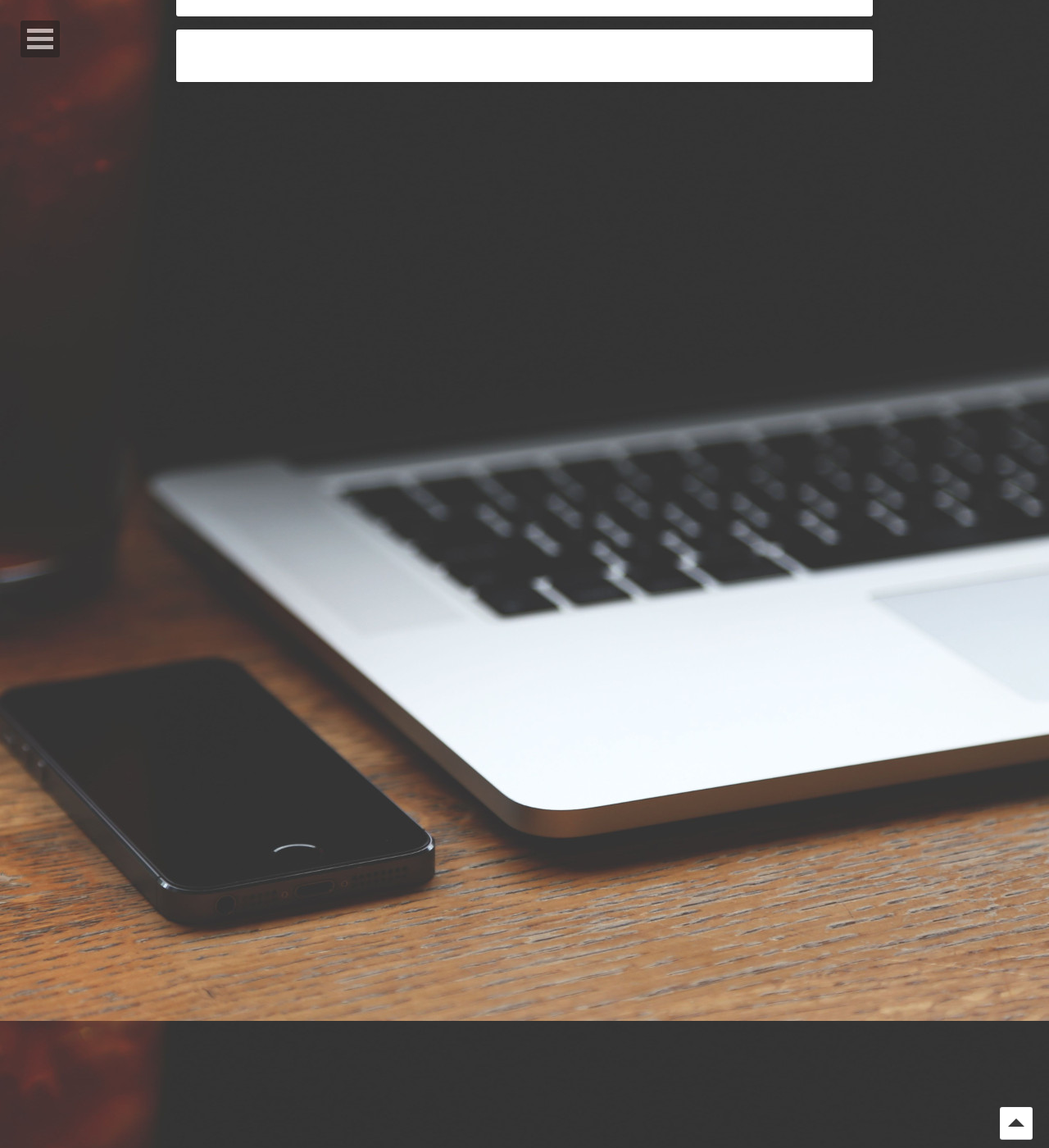
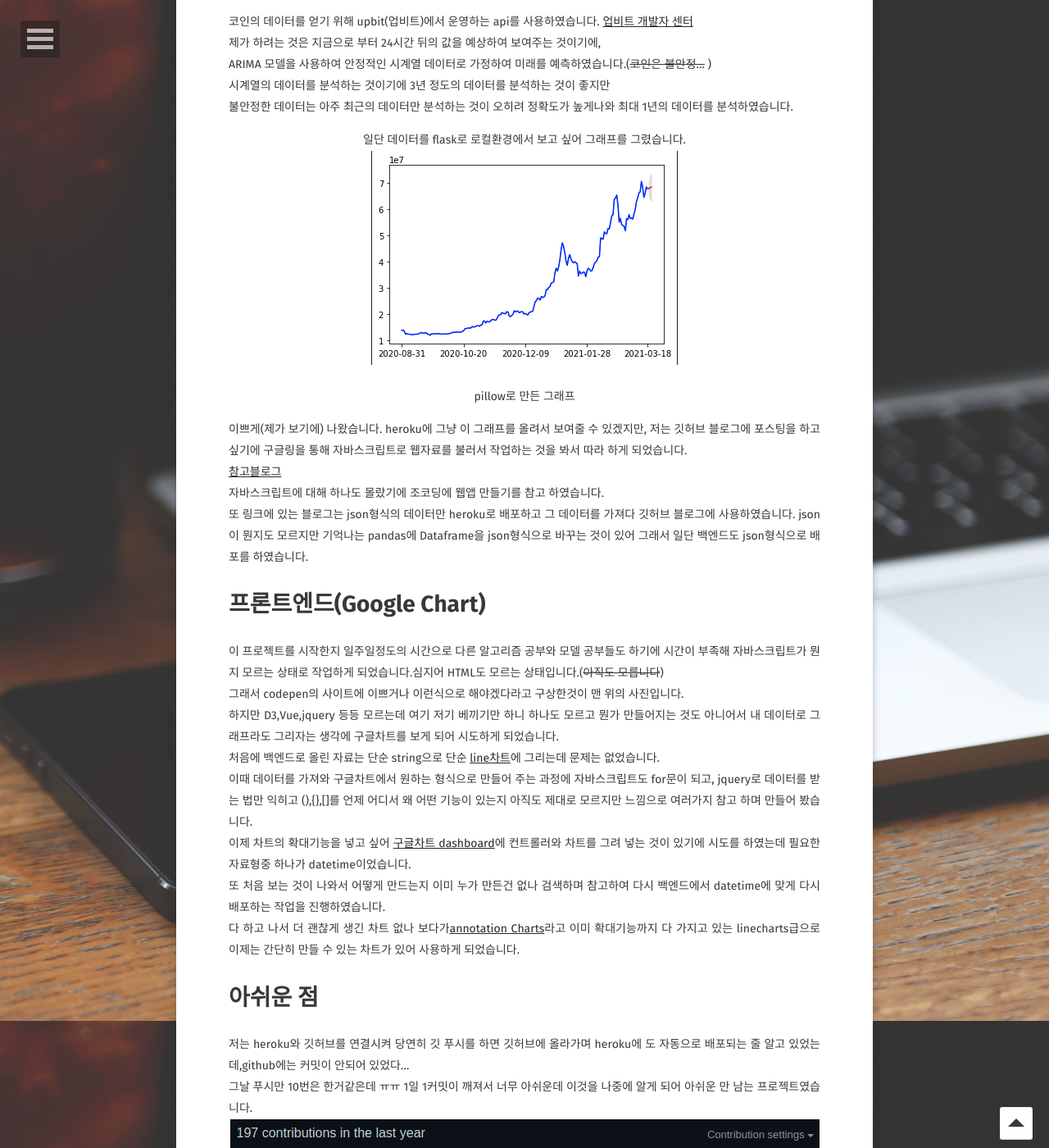
Before and after one commit to HSC-1/HSC-1.github.io, a Jekyll site: the page built from _posts/2021-03-16-project1.md, in a window 1280 px wide and 1400 px high, scrolled down 1375 px. Shown: the whole window at 82% size. Built offline with Jekyll 4.4.1, drawn with Linux system fonts in a browser that asks for light colours; some web fonts are replaced; comment, search, counter and statistics services are not loaded; some of the changed text lies outside the part shown.

Commit message:
coinproject

```diff
--- a/_posts/2021-03-16-project1.md
+++ b/_posts/2021-03-16-project1.md
@@ -22,7 +22,8 @@ github pages(블로그)는 정적으로 웹을 구현해주는 것으로 알고
 반면 flask로 실시간으로 작업하는 것은 동적으로 작동하기에 heroku를 이용하여,
 따로 배포를 해서 back-end로 필요한 작업들을 하고 front-end를 깃허브 블로그에 연결하는 것이 목표입니다.
 
-## 현재 진행도는 실시간으로 비트코인의 변화만 받아서 보여주는 정도입니다.
+~~현재 진행도는 실시간으로 비트코인의 변화만 받아서 보여주는 정도입니다.(3/16)~~
+## 현재 진행도는 코인을 검색하면 종가를 일단위로 최대 1년동안 보여주고, 다음 3일간의 얼마일지 예측이 가능합니다.
 
 # <center> 대략적인 목표 이미지 </center>
 
@@ -30,3 +31,37 @@ github pages(블로그)는 정적으로 웹을 구현해주는 것으로 알고
 <a href ="https://hsc-1.github.io/coinapp/" ><img src="https://raw.githubusercontent.com/HSC-1/HSC-1.github.io/main/_posts/image/pro.png" alt="목표치"></a>
 <center><b><span style="font-size:1.5em"> 이미지 클릭시 사이트 이동</span></b></center>
 <a href = 'https://hsc-1.github.io/coinapp/templates/test.html'><b>실제작업중인 페이지</b></a>
+
+# [백엔드 서버 구축(Flask with heroku)](https://hsc-1.github.io/backend/)
+코인의 데이터를 얻기 위해 upbit(업비트)에서 운영하는 api를 사용하였습니다. [업비트 개발자 센터](https://docs.upbit.com/)
+제가 하려는 것은 지금으로 부터 24시간 뒤의 값을 예상하여 보여주는 것이기에,
+ARIMA 모델을 사용하여 안정적인 시계열 데이터로 가정하여 미래를 예측하였습니다.(~~코인은 불안정...~~ )
+시계열의 데이터를 분석하는 것이기에 3년 정도의 데이터를 분석하는 것이 좋지만
+불안정한 데이터는 아주 최근의 데이터만 분석하는 것이 오히려 정확도가 높게나와 최대 1년의 데이터를 분석하였습니다.
+<center>일단 데이터를 flask로 로컬환경에서 보고 싶어 그래프를 그렸습니다.</center>
+
+<center>
+<img src="https://raw.githubusercontent.com/HSC-1/HSC-1.github.io/main/_posts/image/back.png">
+<br>pillow로 만든 그래프
+</center>
+
+이쁘게(제가 보기에) 나왔습니다. heroku에 그냥 이 그래프를 올려서 보여줄 수 있겠지만, 저는 깃허브 블로그에 포스팅을 하고 싶기에 구글링을 통해 자바스크립트로 웹자료를 불러서 작업하는 것을 봐서 따라 하게 되었습니다.
+[참고블로그](https://towardsdatascience.com/build-a-simple-web-app-with-github-pages-flask-and-heroku-bcb2dacc8331)
+자바스크립트에 대해 하나도 몰랐기에 조코딩에 웹앱 만들기를 참고 하였습니다.
+또 링크에 있는 블로그는 json형식의 데이터만 heroku로 배포하고 그 데이터를 가져다 깃허브 블로그에  사용하였습니다. json이 뭔지도 모르지만 기억나는 pandas에 Dataframe을 json형식으로 바꾸는 것이 있어 그래서 일단 백엔드도 json형식으로 배포를 하였습니다.
+
+# 프론트엔드(Google Chart)
+이 프로젝트를 시작한지 일주일정도의 시간으로 다른 알고리즘 공부와 모델 공부들도 하기에 시간이 부족해 자바스크립트가 뭔지 모르는 상태로 작업하게 되었습니다.심지어 HTML도 모르는 상태입니다.(~~아직도 모릅니다~~)
+그래서 codepen의 사이트에 이쁘거나 이런식으로 해야겠다라고 구상한것이 맨 위의 사진입니다.
+하지만 D3,Vue,jquery 등등 모르는데 여기 저기 베끼기만 하니 하나도 모르고 뭔가 만들어지는 것도 아니어서 내 데이터로 그래프라도 그리자는 생각에 구글차트를 보게 되어 시도하게 되었습니다.
+처음에 백엔드로 올린 자료는 단순 string으로 단순 [line차트](https://developers.google.com/chart/interactive/docs/gallery/linechart)에 그리는데 문제는 없었습니다.
+이때 데이터를 가져와 구글차트에서 원하는 형식으로 만들어 주는 과정에 자바스크립트도 for문이 되고, jquery로 데이터를 받는 법만 익히고 (),{},[]를 언제 어디서 왜 어떤 기능이 있는지 아직도 제대로 모르지만 느낌으로 여러가지 참고 하며 만들어 봤습니다.
+이제 차트의 확대기능을 넣고 싶어 [구글차트 dashboard](https://developers.google.com/chart/interactive/docs/gallery/controls)에 컨트롤러와 차트를 그려 넣는 것이 있기에 시도를 하였는데 필요한 자료형중 하나가 datetime이었습니다.
+또 처음 보는 것이 나와서 어떻게 만드는지 이미 누가 만든건 없나 검색하며 참고하여 다시 백엔드에서 datetime에 맞게 다시 배포하는 작업을 진행하였습니다.
+다 하고 나서 더 괜찮게 생긴 차트 없나 보다가[annotation Charts](https://developers.google.com/chart/interactive/docs/gallery/annotationchart)라고 이미 확대기능까지 다 가지고 있는 linecharts급으로 이제는 간단히 만들 수 있는 차트가 있어 사용하게 되었습니다.
+# 아쉬운 점
+저는 heroku와 깃허브를 연결시켜 당연히 깃 푸시를 하면 깃허브에 올라가며
+heroku에 도 자동으로 배포되는 줄 알고 있었는데,github에는 커밋이 안되어 있었다...
+그날 푸시만 10번은 한거같은데 ㅠㅠ 1일 1커밋이 깨져서 너무 아쉬운데 이것을 나중에 알게 되어 아쉬운 만 남는 프로젝트였습니다.
+![](https://raw.githubusercontent.com/HSC-1/HSC-1.github.io/main/_posts/image/github.png)
+![](https://raw.githubusercontent.com/HSC-1/HSC-1.github.io/main/_posts/image/heroku.png)
```
